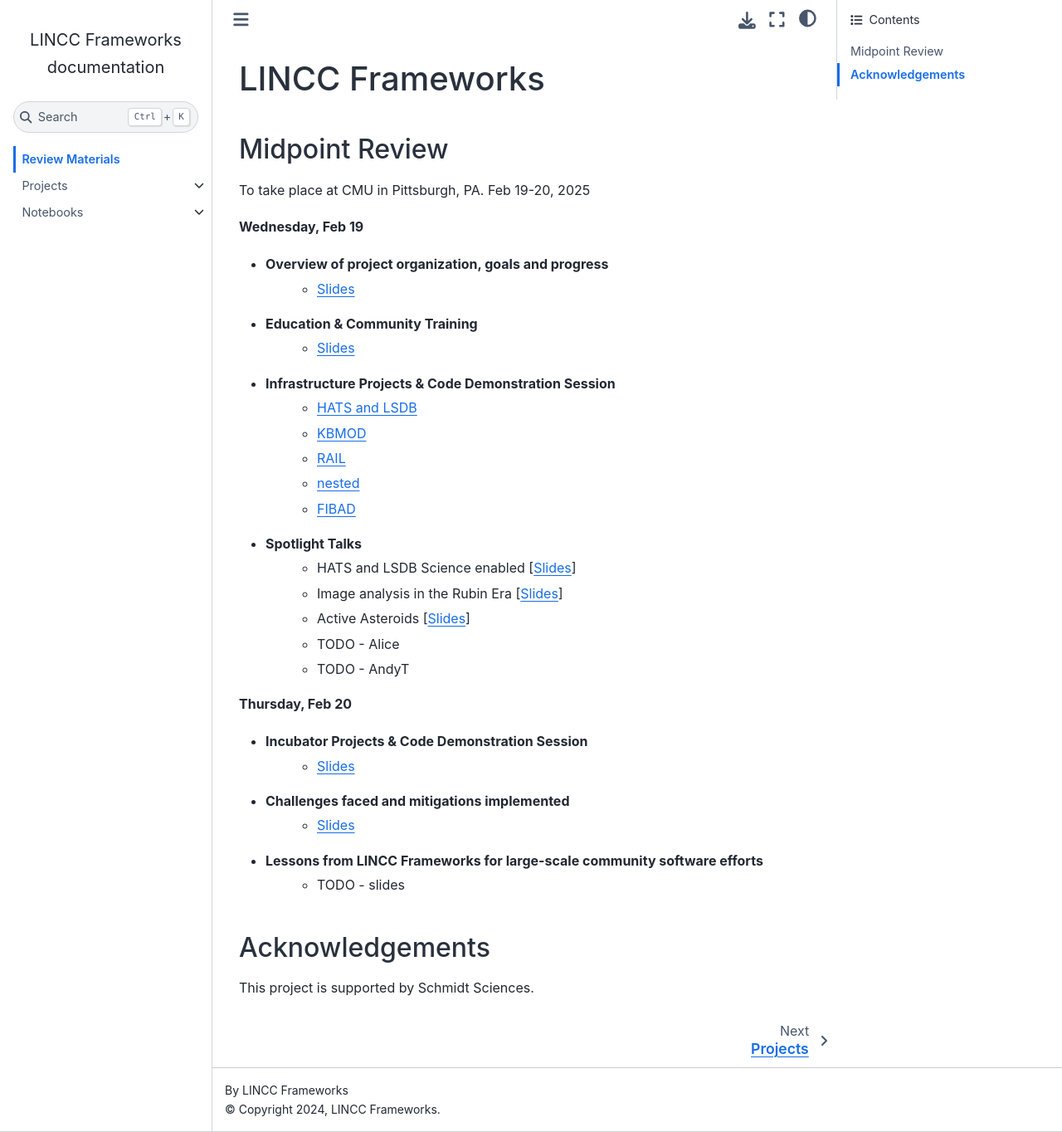
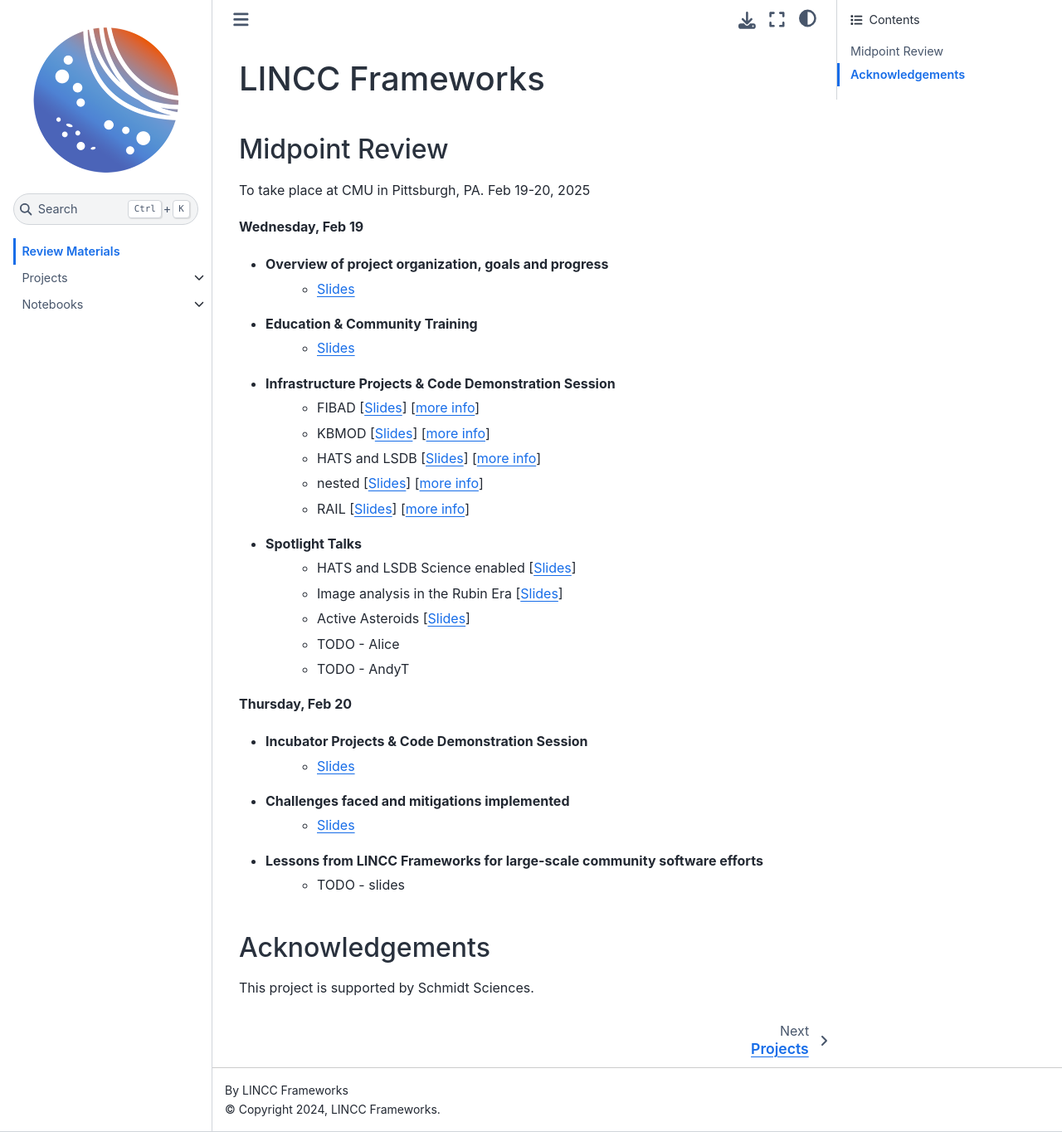
Before and after one commit to lincc-frameworks/midpoint-review, a Sphinx documentation site: the page built from docs/index.rst, in a window 1280 px wide and 1364 px high. Shown: the whole window at 83% size. Built offline with Sphinx 7.4.7 and the Sphinx Book theme 1.1.4, drawn with Linux system fonts in a browser that asks for light colours; pages that are not in the unit, such as notebooks, are missing from menus.

Commit message:
Add logo. More links to slides.

```diff
--- a/docs/conf.py
+++ b/docs/conf.py
@@ -38,4 +38,6 @@
 # This assumes that sphinx-build is called from the root directory
 master_doc = "index"
 
+html_logo = "_static/lincc-fw.png"
+html_title = "LINCC Frameworks"
 html_theme = "sphinx_book_theme"
--- a/docs/index.rst
+++ b/docs/index.rst
@@ -14,11 +14,11 @@
 * Education & Community Training
    * `Slides <https://docs.google.com/presentation/d/1ub8yQ8lnm8q_56EnXnO3CbKWCAqHT2citavlQ2pOGHs/>`__
 * Infrastructure Projects & Code Demonstration Session
-   * :doc:`HATS and LSDB <projects/lsdb>`
-   * :doc:`KBMOD <projects/kbmod>`
-   * :doc:`RAIL <projects/rail>`
-   * :doc:`nested <projects/nested>`
-   * :doc:`FIBAD <projects/fibad>`
+   * FIBAD [`Slides <https://docs.google.com/presentation/d/1PWEYarZAhKLE8AKfij944yKjbsr33dw8HoYlGaLwEEM/>`__] [:doc:`more info <projects/fibad>`]
+   * KBMOD [`Slides <https://docs.google.com/presentation/d/1QqCwEPe46NW-mtRl1I9kFjrzpbxjRzGtUWbueWpq3TE/>`__] [:doc:`more info <projects/kbmod>`]
+   * HATS and LSDB [`Slides <https://docs.google.com/presentation/d/1l0f3MMwpsQUn4JFcAKxlYRQ5eVZrlKJKtWheTq-lRXU/>`__] [:doc:`more info <projects/lsdb>`]
+   * nested [`Slides <https://docs.google.com/presentation/d/1kmTT2Prg4csSsq_HjkzYH8Vb_y4wTWSXeZR-ESu33Ug/>`__] [:doc:`more info <projects/nested>`]
+   * RAIL [`Slides <https://docs.google.com/presentation/d/1JjqiX7lsea2o-VDRlAqa2k3sSojh1m_9yTBX8KjIorg/>`__] [:doc:`more info <projects/rail>`]
 * Spotlight Talks
    * HATS and LSDB Science enabled [`Slides <https://docs.google.com/presentation/d/1wDmPcKbBmRWlg8i62hedNVQTyT3lUKqtB_z_rbRaY4U/>`__]
    * Image analysis in the Rubin Era [`Slides <https://docs.google.com/presentation/d/1hgWORr7_R5pS9Kz9mt7QFRLFpu3laABznRIOwXxLjG8/>`__]
--- a/docs/projects/lsdb.rst
+++ b/docs/projects/lsdb.rst
@@ -7,7 +7,7 @@
 Main references
 ---------------------------------------------------------------
 
-* `Slide deck <https://docs.google.com/presentation/d/1l0f3MMwpsQUn4JFcAKxlYRQ5eVZrlKJKtWheTq-lRXU/edit?usp=sharing>`__
+* `Slide deck <https://docs.google.com/presentation/d/1l0f3MMwpsQUn4JFcAKxlYRQ5eVZrlKJKtWheTq-lRXU/>`__
 * LSDB (`on GitHub <https://github.com/astronomy-commons/lsdb>`__)
   (`on ReadTheDocs <https://lsdb.readthedocs.io/en/stable/>`__)
 * HATS (`on GitHub <https://github.com/astronomy-commons/hats>`__)
```
Also changed, not shown: docs/_static/lincc-fw.png (added).
